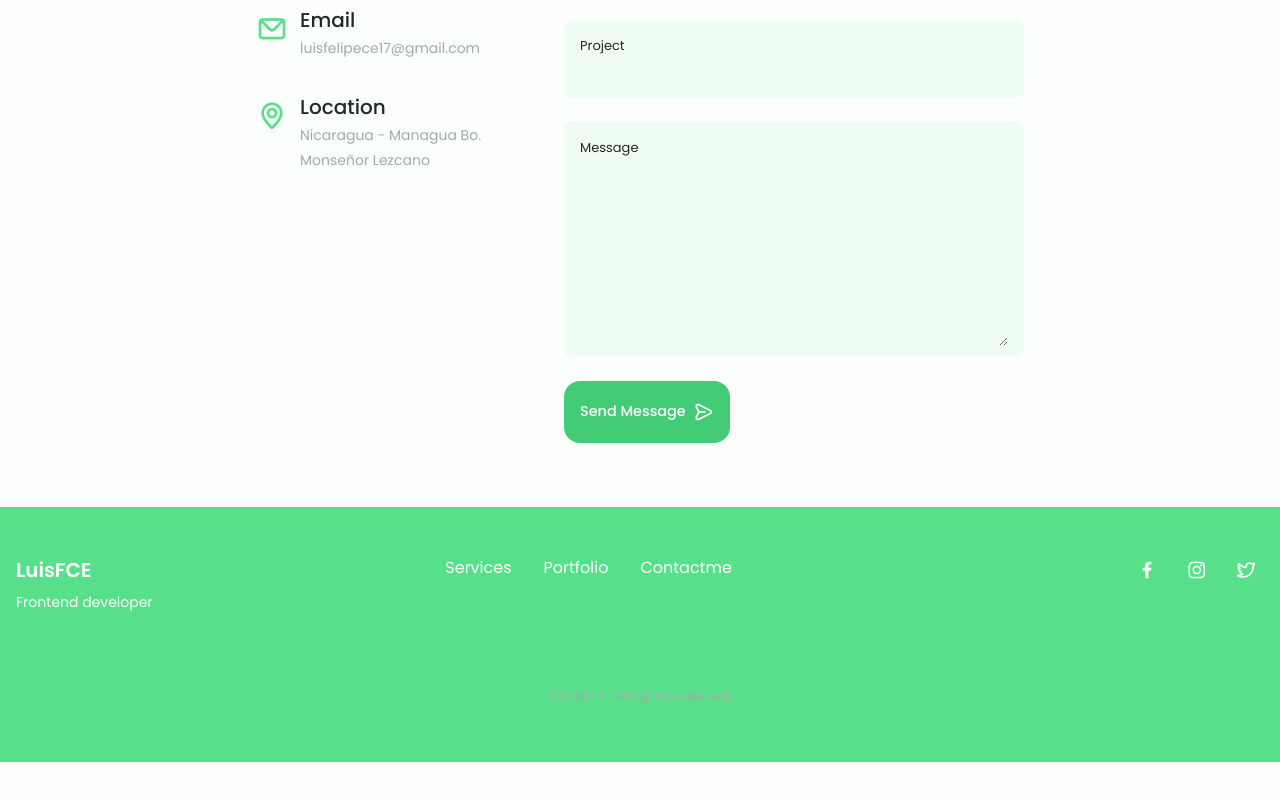
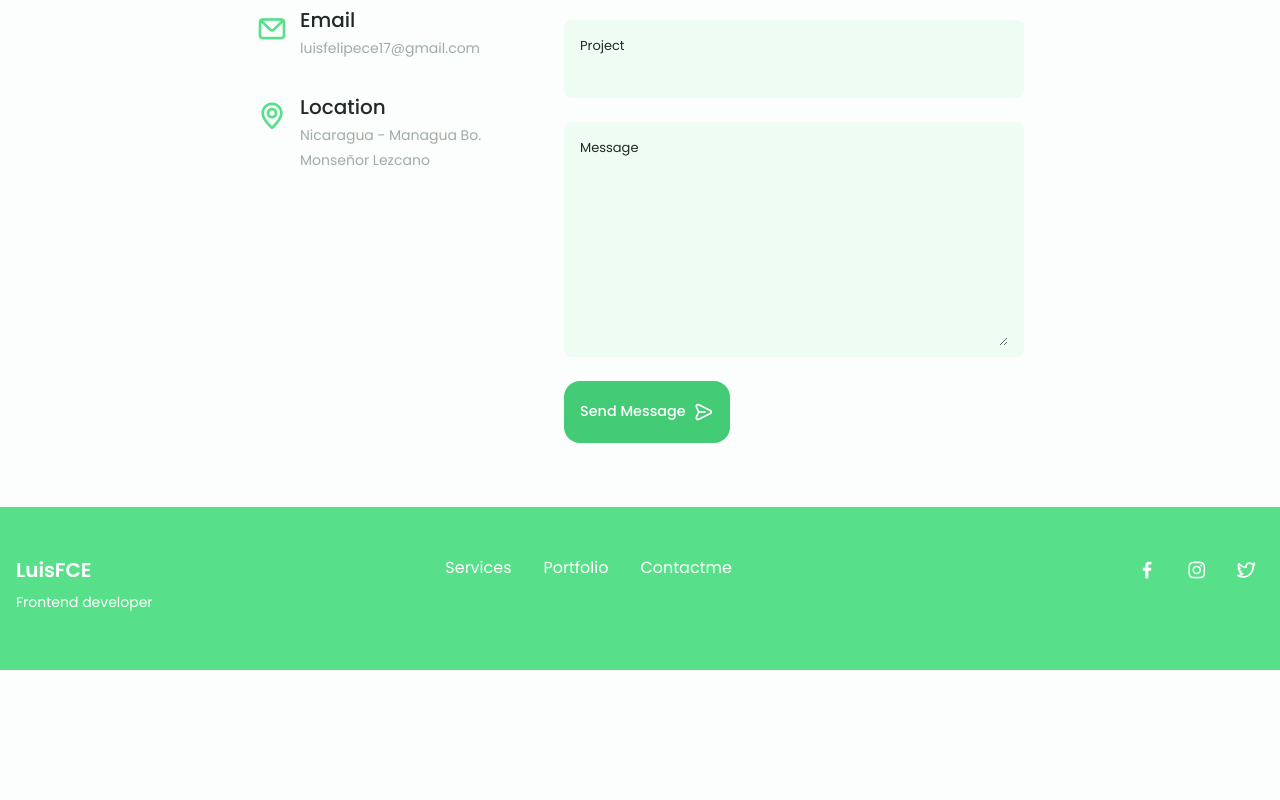
Before and after one commit to Lu1815/ResponsivePortfolio, a plain HTML site: page index.html in a window 1280 px wide. Shown: the part 4454-5254 px from the top of the page. After the commit the page ends 5172 px from the top, so only its background shows below. Drawn offline with nearby package versions, Linux system fonts and the light colour scheme.

Commit message:
Erased the copyright.

```diff
--- a/index.html
+++ b/index.html
@@ -919,7 +919,7 @@
                 </div>
             </div>
 
-            <p class="footer__copy">&#169; LuisFCE. All rights reserved.</p>
+	    <!--<p class="footer__copy">&#169; LuisFCE. All rights reserved.</p> -->
         </div>
     </footer>
 
```
